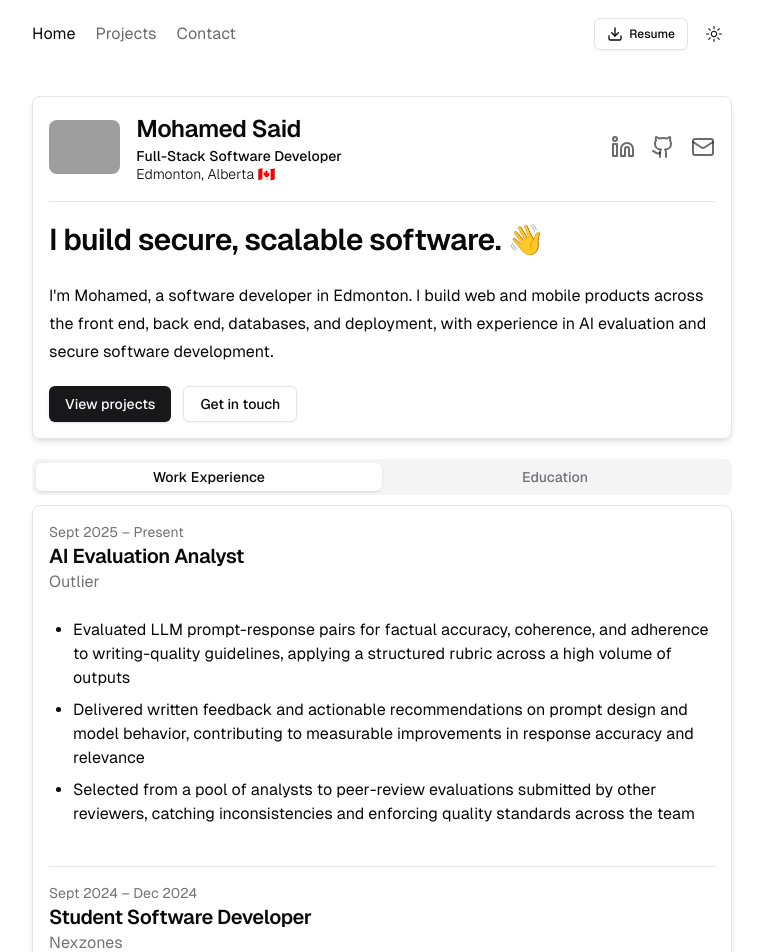
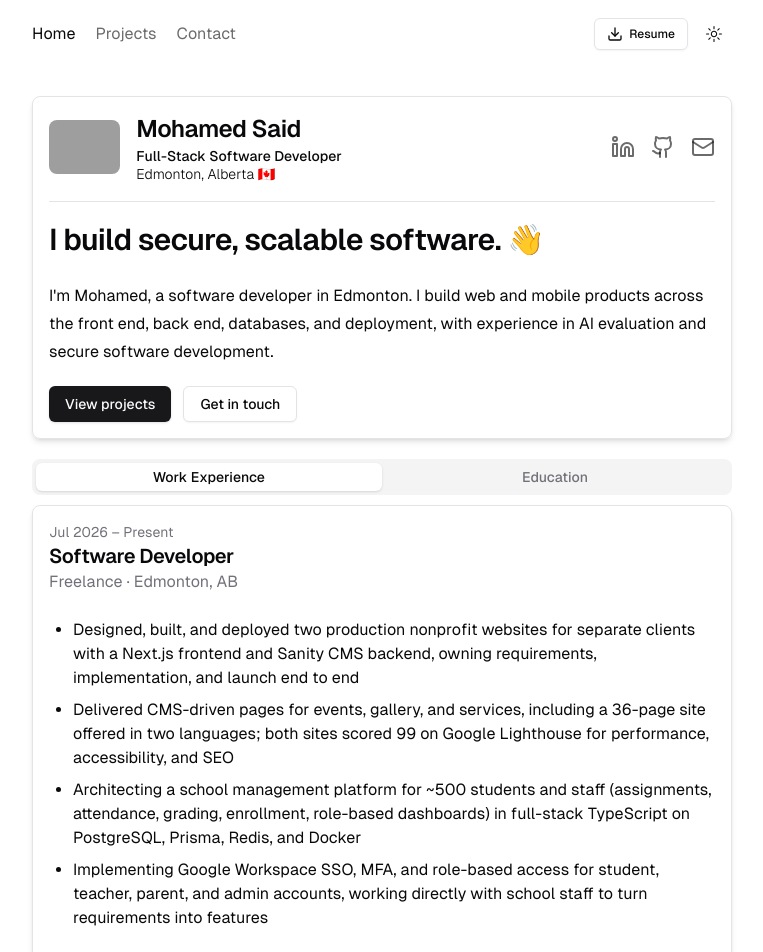
Before and after one commit to misaid/personal-websitev2, a Next.js app: page / in a window 1280 px wide. Shown: the top 952 px of the page, without its empty margins (258-1021 px from the left). Built offline with nearby package versions, Linux system fonts and the light colour scheme; grey boxes are pictures that could not be loaded.

Commit message:
feat: add freelance software developer role to work experience
Adds the current freelance position (nonprofit websites, school
management platform) to the work experience section, and updates
the resume PDF to match.

```diff
--- a/app/page.tsx
+++ b/app/page.tsx
@@ -143,6 +143,42 @@ export default function Home(): JSX.Element {
                 <div className="w-full h-full rounded-lg flex flex-col space-y-4">
                   <div className="border-b pb-4">
                     <p className="text-sm text-muted-foreground">
+                      Jul 2026 – Present
+                    </p>
+                    <h2 className="scroll-m-20 text-xl font-semibold tracking-tight">
+                      Software Developer
+                    </h2>
+                    <p className="text-muted-foreground">Freelance · Edmonton, AB</p>
+                    <ul className="my-6 ml-6 list-disc [&>li]:mt-2">
+                      <li>
+                        Designed, built, and deployed two production nonprofit
+                        websites for separate clients with a Next.js frontend
+                        and Sanity CMS backend, owning requirements,
+                        implementation, and launch end to end
+                      </li>
+                      <li>
+                        Delivered CMS-driven pages for events, gallery, and
+                        services, including a 36-page site offered in two
+                        languages; both sites scored 99 on Google Lighthouse
+                        for performance, accessibility, and SEO
+                      </li>
+                      <li>
+                        Architecting a school management platform for ~500
+                        students and staff (assignments, attendance, grading,
+                        enrollment, role-based dashboards) in full-stack
+                        TypeScript on PostgreSQL, Prisma, Redis, and Docker
+                      </li>
+                      <li>
+                        Implementing Google Workspace SSO, MFA, and
+                        role-based access for student, teacher, parent, and
+                        admin accounts, working directly with school staff to
+                        turn requirements into features
+                      </li>
+                    </ul>
+                  </div>
+
+                  <div className="border-b pb-4">
+                    <p className="text-sm text-muted-foreground">
                       Sept 2025 – Present
                     </p>
                     <h2 className="scroll-m-20 text-xl font-semibold tracking-tight">
```
Also changed, not shown: 1 other file (tests, documents, lock files or other folders).
